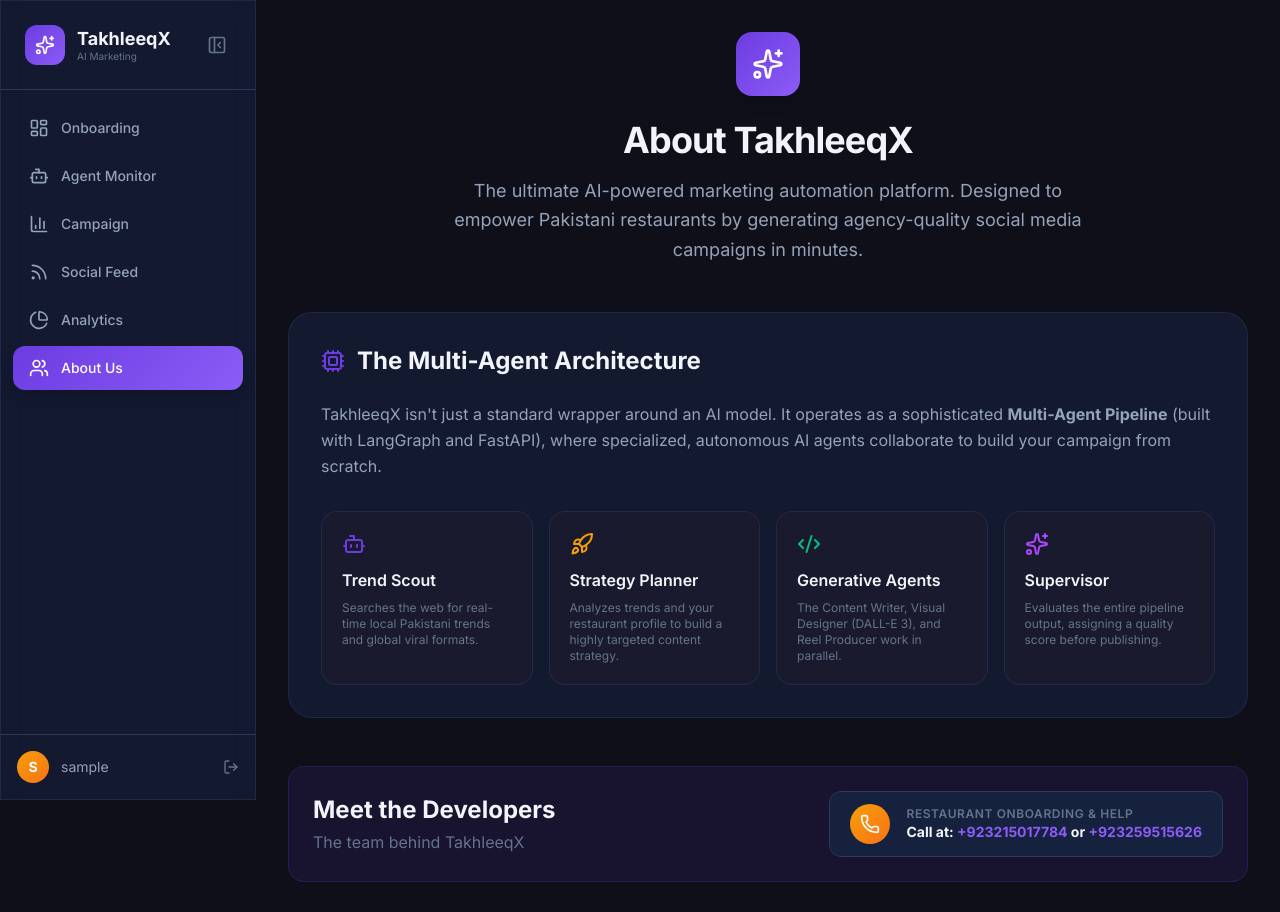
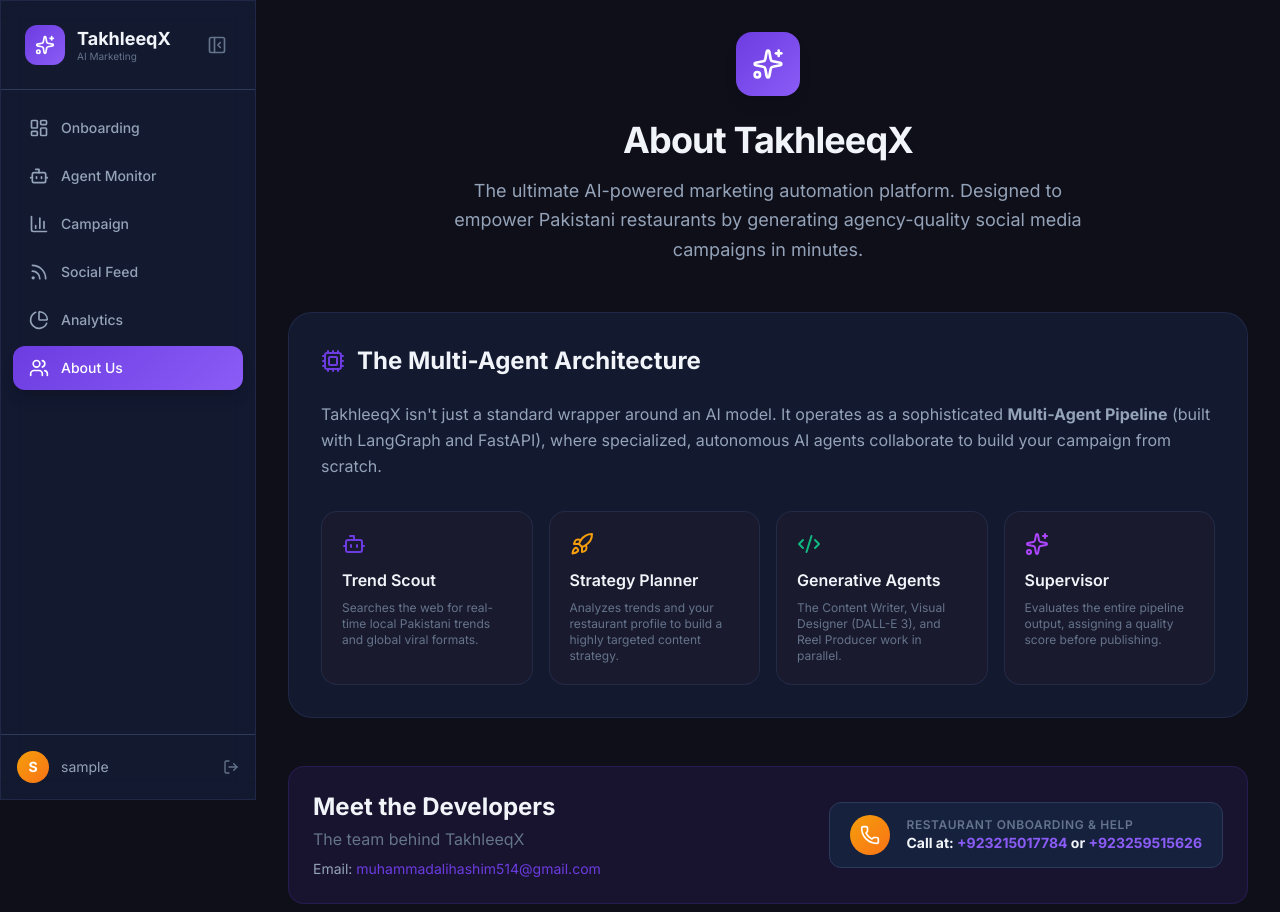
Before and after one commit to alihashim786/takhleeqx-live, a React (Vite) app in the folder frontend/: page /about in a window 1280 px wide. Shown: the top 912 px of the page. Built offline with nearby package versions, Linux system fonts and the light colour scheme; sample sign-in values are in the browser's storage.

Commit message:
Add explicit email text to Meet the Developers section as requested

```diff
--- a/frontend/src/pages/AboutUs.jsx
+++ b/frontend/src/pages/AboutUs.jsx
@@ -101,7 +101,10 @@
         <div className="flex flex-col md:flex-row justify-between items-center mb-8 gap-4 bg-primary/10 border border-primary/20 p-6 rounded-2xl">
           <div>
             <h2 className="text-2xl font-bold text-text-primary">Meet the Developers</h2>
-            <p className="text-text-muted mt-1">The team behind TakhleeqX</p>
+            <p className="text-text-muted mt-1 mb-2">The team behind TakhleeqX</p>
+            <p className="text-sm text-text-secondary">
+              Email: <a href="mailto:muhammadalihashim514@gmail.com" className="text-primary hover:text-primary-light transition-colors select-all">muhammadalihashim514@gmail.com</a>
+            </p>
           </div>
           <div className="flex items-center gap-4 bg-surface-card px-5 py-3 rounded-xl border border-border">
             <div className="w-10 h-10 rounded-full gradient-accent flex items-center justify-center">
```
